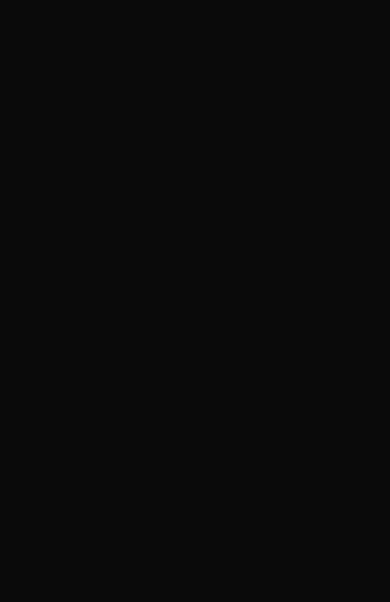
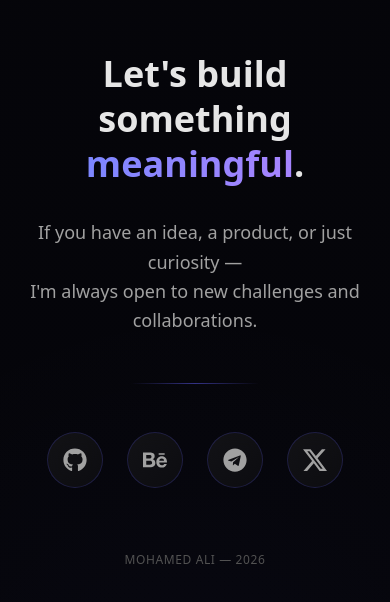
Before and after one commit to Mohamed3li454/portfolio-website, a Next.js app: page / in a window 390 px wide. Shown: the part 6905-7507 px from the top of the page. Before the commit the page ends 6793 px from the top, so only its background shows below. Built offline with nearby package versions, Linux system fonts and the light colour scheme.

Commit message:
add closingsection

```diff
--- a/app/page.tsx
+++ b/app/page.tsx
@@ -3,6 +3,7 @@ import ProjectsSection from "@/components/ProjectsSection";
 import ProcessSection from "@/components/ProcessSection";
 import SkillsSection from "@/components/SkillsSection";
 import AboutSection from "@/components/AboutSection";
+import ClosingSection from "@/components/ClosingSection";
 
 export default function Home() {
   return (
@@ -12,6 +13,7 @@ export default function Home() {
       <SkillsSection />
       <AboutSection />
       <ProjectsSection />
+      <ClosingSection />
     </main>
   );
 }
--- a/components/AboutSection.tsx
+++ b/components/AboutSection.tsx
@@ -42,7 +42,7 @@ export default function AboutSection() {
         >
             {/* Background gradient */}
             <div
-                className="absolute inset-0 bg-gradient-to-b from-[var(--gradient-end)] via-[var(--gradient-mid-heavy)] to-[var(--gradient-mid)] z-0 pointer-events-none"
+                className="absolute inset-0 bg-gradient-to-b from-[var(--gradient-end)] via-[var(--gradient-end)] to-[var(--gradient-end)] z-0 pointer-events-none"
             />
 
             {/* Content Container */}
--- /dev/null
+++ b/components/ClosingSection.tsx
@@ -0,0 +1,167 @@
+"use client";
+
+import { motion, useInView } from "framer-motion";
+import { useRef } from "react";
+import { FaGithub, FaBehance, FaTelegram } from "react-icons/fa";
+import { BsTwitterX } from "react-icons/bs";
+
+const socialLinks = [
+    { name: "GitHub", icon: FaGithub, url: "https://github.com/Mohamed3li454" },
+    { name: "Behance", icon: FaBehance, url: "https://www.behance.net/Mohamed3li454" },
+    { name: "Telegram", icon: FaTelegram, url: "https://t.me/Mohamed3li454" },
+    { name: "X", icon: BsTwitterX, url: "https://twitter.com/Mohamed3li454" },
+];
+
+export default function ClosingSection() {
+    const sectionRef = useRef(null);
+    const isInView = useInView(sectionRef, { once: true, margin: "-100px" });
+
+    return (
+        <section
+            ref={sectionRef}
+            className="relative min-h-screen flex items-center justify-center px-6 sm:px-12 py-20 overflow-hidden"
+        >
+            {/* Background gradient - darker ending */}
+            <div
+                className="absolute inset-0 z-0 pointer-events-none"
+                style={{
+                    background: `
+                        radial-gradient(
+                            circle at 50% 100%,
+                            rgba(99, 102, 241, 0.03) 0%,
+                            transparent 50%
+                        ),
+                        linear-gradient(
+                            to bottom,
+                            var(--gradient-end) 0%,
+                            rgba(var(--space-dark), 1) 100%
+                        )
+                    `
+                }}
+            />
+
+            {/* Content Container */}
+            <motion.div
+                className="relative z-10 max-w-3xl w-full text-center"
+                initial={{ opacity: 0, y: 40 }}
+                animate={isInView ? { opacity: 1, y: 0 } : {}}
+                transition={{ duration: 1, ease: [0.43, 0.13, 0.23, 0.96] }}
+            >
+                {/* Headline */}
+                <motion.h2
+                    className="text-4xl sm:text-5xl md:text-6xl font-bold text-white/90 mb-8 leading-tight"
+                    initial={{ opacity: 0, y: 30 }}
+                    animate={isInView ? { opacity: 1, y: 0 } : {}}
+                    transition={{ duration: 0.8, delay: 0.2, ease: [0.43, 0.13, 0.23, 0.96] }}
+                >
+                    Let's build something{" "}
+                    <span className="bg-gradient-to-r from-indigo-400 to-violet-400 bg-clip-text text-transparent">
+                        meaningful
+                    </span>.
+                </motion.h2>
+
+                {/* Subtext */}
+                <motion.p
+                    className="text-lg sm:text-xl text-neutral-400 mb-12 leading-relaxed max-w-2xl mx-auto"
+                    initial={{ opacity: 0, y: 30 }}
+                    animate={isInView ? { opacity: 1, y: 0 } : {}}
+                    transition={{ duration: 0.8, delay: 0.4, ease: [0.43, 0.13, 0.23, 0.96] }}
+                >
+                    If you have an idea, a product, or just curiosity —<br />
+                    I'm always open to new challenges and collaborations.
+                </motion.p>
+
+                {/* Decorative line */}
+                <motion.div
+                    className="h-px w-32 bg-gradient-to-r from-transparent via-indigo-500/50 to-transparent mx-auto mb-12"
+                    initial={{ opacity: 0, scaleX: 0 }}
+                    animate={isInView ? { opacity: 1, scaleX: 1 } : {}}
+                    transition={{ duration: 1, delay: 0.6, ease: [0.43, 0.13, 0.23, 0.96] }}
+                />
+
+                {/* Social Links */}
+                <motion.div
+                    className="flex justify-center gap-6"
+                    initial={{ opacity: 0, y: 20 }}
+                    animate={isInView ? { opacity: 1, y: 0 } : {}}
+                    transition={{ duration: 0.8, delay: 0.8, ease: [0.43, 0.13, 0.23, 0.96] }}
+                >
+                    {socialLinks.map((social, index) => {
+                        const Icon = social.icon;
+                        return (
+                            <motion.a
+                                key={social.name}
+                                href={social.url}
+                                target="_blank"
+                                rel="noopener noreferrer"
+                                className="relative w-14 h-14 sm:w-16 sm:h-16 rounded-full bg-gradient-to-br from-neutral-800/40 to-neutral-900/40 backdrop-blur-sm border border-indigo-500/20 flex items-center justify-center text-neutral-400 transition-all duration-500 group"
+                                initial={{ opacity: 0, y: 20 }}
+                                animate={isInView ? { opacity: 1, y: 0 } : {}}
+                                transition={{
+                                    duration: 0.6,
+                                    delay: 1 + index * 0.1,
+                                    ease: [0.43, 0.13, 0.23, 0.96]
+                                }}
+                                whileHover={{
+                                    y: -8,
+                                    scale: 1.1,
+                                }}
+                                whileTap={{ scale: 0.95 }}
+                            >
+                                {/* Glow effect on hover */}
+                                <motion.div
+                                    className="absolute inset-0 rounded-full opacity-0 group-hover:opacity-100 transition-opacity duration-500 pointer-events-none"
+                                    style={{
+                                        background: `radial-gradient(
+                                            circle at center,
+                                            rgba(99, 102, 241, 0.4) 0%,
+                                            rgba(124, 58, 237, 0.2) 50%,
+                                            transparent 100%
+                                        )`,
+                                        filter: 'blur(10px)',
+                                        transform: 'scale(1.5)',
+                                    }}
+                                />
+
+                                {/* Icon */}
+                                <Icon className="text-2xl sm:text-3xl relative z-10 group-hover:text-white transition-colors duration-300" />
+
+                                {/* Subtle ring on hover */}
+                                <motion.div
+                                    className="absolute inset-0 rounded-full border-2 border-indigo-400/0 group-hover:border-indigo-400/40 transition-all duration-500"
+                                    initial={{ scale: 1 }}
+                                    whileHover={{ scale: 1.2, opacity: 0 }}
+                                    transition={{ duration: 0.5 }}
+                                />
+                            </motion.a>
+                        );
+                    })}
+                </motion.div>
+
+                {/* Subtle footnote */}
+                <motion.p
+                    className="text-xs sm:text-sm text-neutral-600 mt-16 tracking-wider uppercase"
+                    initial={{ opacity: 0 }}
+                    animate={isInView ? { opacity: 1 } : {}}
+                    transition={{ duration: 1, delay: 1.5, ease: [0.43, 0.13, 0.23, 0.96] }}
+                >
+                    Mohamed Ali — 2026
+                </motion.p>
+            </motion.div>
+
+            {/* Ambient glow effect */}
+            <div
+                className="absolute bottom-0 left-1/2 -translate-x-1/2 w-full max-w-4xl aspect-video rounded-full pointer-events-none -z-10"
+                style={{
+                    background: `radial-gradient(
+                        ellipse at center,
+                        rgba(99, 102, 241, 0.06) 0%,
+                        rgba(124, 58, 237, 0.03) 40%,
+                        transparent 70%
+                    )`,
+                    filter: 'blur(100px)',
+                }}
+            />
+        </section>
+    );
+}
--- a/components/ProjectsSection.tsx
+++ b/components/ProjectsSection.tsx
@@ -150,7 +150,7 @@ export default function ProjectsSection() {
             className="relative py-24 sm:py-32 overflow-hidden"
         >
             {/* Unified Deep Space Gradient - Final Section Transition */}
-            <div className="absolute inset-0 bg-gradient-to-b from-[var(--gradient-mid)] via-[var(--gradient-mid-heavy)] to-[var(--gradient-end)]" />
+            <div className="absolute inset-0 bg-gradient-to-b from-[var(--gradient-end)] via-[var(--gradient-end)] to-[var(--gradient-end)]" />
 
             <div className="relative z-10 max-w-6xl mx-auto px-6 sm:px-8">
                 {/* Section header */}
```
Also changed, not shown: 1 other file (tests, documents, lock files or other folders).
